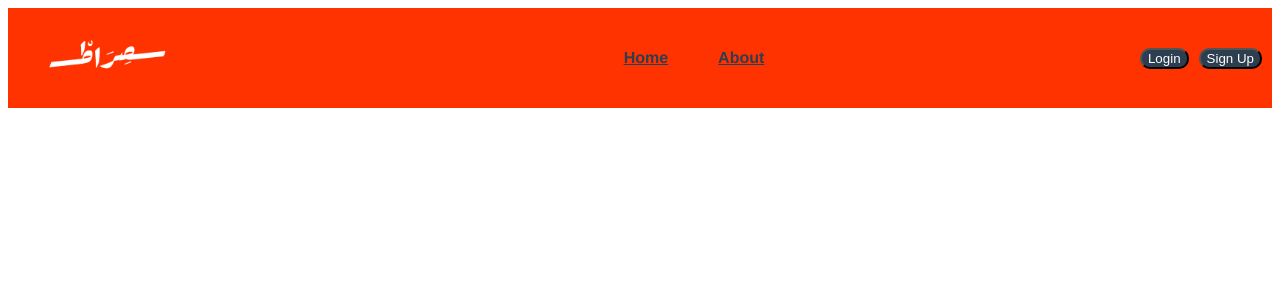
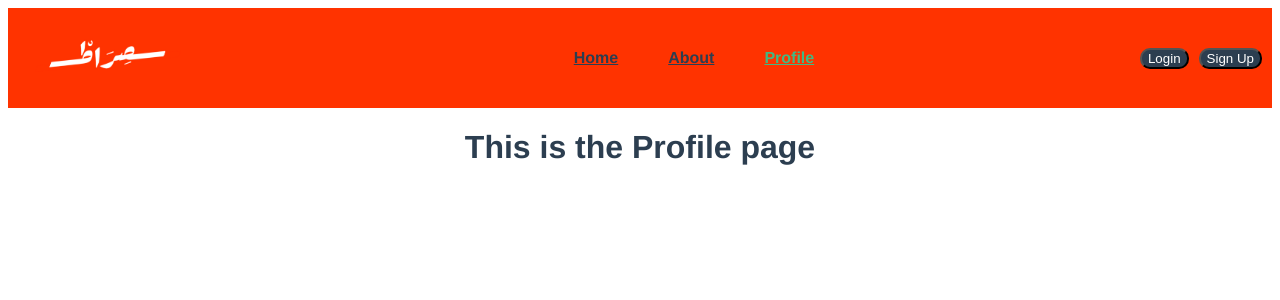
Before and after one commit to mohanadaltarah/vue.js-options-api, a Vue app: page /profile in a window 1280 px wide. Shown: the top 300 px of the page. Built offline with nearby package versions, Linux system fonts and the light colour scheme.

Commit message:
Make routing links dynamic

```diff
--- a/src/components/MyNav.vue
+++ b/src/components/MyNav.vue
@@ -5,10 +5,11 @@
     </div>
     <div class="links">
       <ul>
-        <li>
-          <router-link to="/">Home</router-link>
+        <li v-for="route in myRoutes" :key="route.name">
+          <router-link :to="{ name: route.name }">{{
+            route.meta.title
+          }}</router-link>
         </li>
-        <li><router-link to="/about">About</router-link></li>
       </ul>
     </div>
     <div class="btns">
@@ -23,7 +24,11 @@ export default {
   data() {
     return {
       logo: "My Logo",
+      myRoutes: [],
     };
+  },
+  mounted() {
+    this.myRoutes = this.$router.options.routes;
   },
 };
 </script>
--- a/src/router/index.js
+++ b/src/router/index.js
@@ -1,20 +1,32 @@
 import { createRouter, createWebHistory } from "vue-router";
 import MainPage from "@/views/MainPage.vue";
 import AboutPage from "@/views/AboutPage.vue";
+import ProfilePage from "@/views/ProfilePage.vue";
 
 const routes = [
   {
     name: "Home",
     path: "/",
     component: MainPage,
+    meta: {
+      title: "Home",
+    },
   },
   {
     name: "About",
     path: "/about",
     component: AboutPage,
     meta: {
-      title: "About from Sirat",
+      title: "About",
       description: "This is the description og the page",
+    },
+  },
+  {
+    name: "Profile",
+    path: "/profile",
+    component: ProfilePage,
+    meta: {
+      title: "Profile",
     },
   },
 ];
--- a/src/views/MainPage.vue
+++ b/src/views/MainPage.vue
@@ -1,11 +1,15 @@
 <template>
   <div class="main-page">
     <h2>This is my main page</h2>
+    <button @click="$router.push({ name: 'About' })">Click me</button>
   </div>
 </template>
 
 <script lang="js">
 export default {
+  mounted(){
+    console.log(this.$router)
+  }
 };
 </script>
 <style lang="scss" scoped>
--- /dev/null
+++ b/src/views/ProfilePage.vue
@@ -0,0 +1,5 @@
+<template>
+  <h1>This is the Profile page</h1>
+</template>
+
+<style scoped lang="scss"></style>
```
